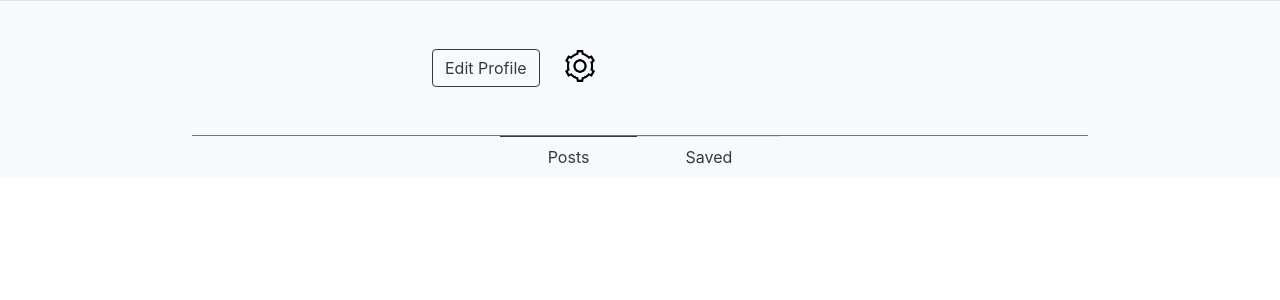
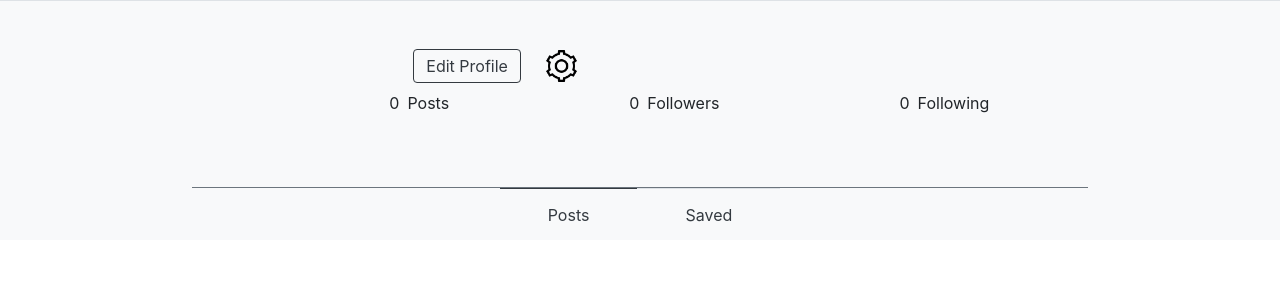
Before and after one commit to IreriVIkki/InstagramIp, a Django app: a page that uses photos/templates/profile.html in a window 1280 px wide. Shown: the part 77-377 px from the top of the page. Run offline with Django 3.2, Linux system fonts and the light colour scheme; the visitor is signed in with stand-in values (Sample User, id 1); data comes from the database, SQL or seed files in the repository; data that the repository does not hold is empty; some libraries are stand-ins or nearby versions.

Commit message:
i dont what this does actually

```diff
--- a/photos/templates/profile.html
+++ b/photos/templates/profile.html
@@ -8,17 +8,34 @@
             <div class="profile-photo box-30 mr-5">
                 <img class="profile-d-pic" src="{{ user.profile.change_profile_photo.url }}" alt="">
             </div>
-            <div class="profile-info box-70 ml-5">
-                <div class="d-inline-flex">
+            <div class="profile-info box-70 w-75">
+                <div class="d-inline-flex mb-2">
                     <p class="font-weight-bold h2">{{ user.profile.user_name }}</p>
-                    <a class="btn btn-outline-dark mx-4 h-100" href="">Edit Profile</a>
+                    <a class="btn btn-outline-dark mx-4 h-100 py-1" href="">Edit Profile</a>
                     <a href="">
                         <span> <img class="settings-icon" src="{% static 'img/settings.png' %}" alt=""></span>
                     </a>
                 </div>
-                <div></div>
-                <div></div>
-                <div></div>
+                <div class="d-flex justify-content-between mb-2">
+                    <div class="d-inline-flex">
+                        <span class="mr-2">{{ user.photos.all | length }}</span>
+                        <span> Posts</span>
+                    </div>
+                    <div class="d-inline-flex mb-2">
+                        <span class="mr-2">{{ user.followers.all | length }}</span>
+                        <span> Followers</span>
+                    </div>
+                    <div class="d-inline-flex mb-2">
+                        <span class="mr-2">{{ user.following.all | length }}</span>
+                        <span> Following</span>
+                    </div>
+                </div>
+                <div>
+                    <h5 class="font-weight-bold">{{ user.profile.name }}</h5>
+                </div>
+                <div>
+                    <p>{{ user.profile.bio }}</p>
+                </div>
             </div>
         </div>
         <div class="profile-nav d-flex justify-content-center border-top border-secondary">
@@ -32,18 +49,25 @@
                 <div class="profile-photo-box">
                     <img class="profile-photo" src="{{ photo.photo.url }}" alt="test post">
                 </div>
-                <div class="up-overlay">
-                    <span>likes
-                        {{ photo.likes.all | length }}
-                    </span>
-                    <span>comments
-                        {{ photo.comments.all | length }}
-                    </span>
+                <div class="profile-overlay d-flex align-items-center text-white font-weight-bold">
+                    <div class="d-flex mx-auto">
+                        <div class="d-flex">
+                            <img src="" alt="">
+                            <h5 class="ml-1 mr-4">{{ photo.likes.all | length }}</h5>
+                        </div>
+                        <div class="d-flex">
+                            <img src="" alt="">
+                            <h5 class="ml-1 ">{{ photo.comments.all | length }}</h5>
+                        </div>
+                    </div>
                 </div>
             </div>
             {% endfor %}
         </div>
     </div>
 </div>
+<div style="margin-top: 200px;">
+
+</div>
 
 {% endblock content %}
--- a/static/css/custom.css
+++ b/static/css/custom.css
@@ -52,6 +52,7 @@
 }
 
 .profile-photo-box {
+    position: relative;
     width: 100%;
     overflow: hidden;
 }
@@ -69,6 +70,24 @@
 
 .settings-icon {
     height: 34px;
+}
+
+.profile-nav {
+    height: 53px;
+}
+
+.profile-overlay {
+    position: absolute;
+    top: 0%;
+    left: 0%;
+    width: 100%;
+    height: 100%;
+    background-color: rgba(1, 1, 1, 0.7);
+    display: none;
+}
+
+.profile-overlay:hover {
+    display: inherit;
 }
 
 .home-photo-box {
```
